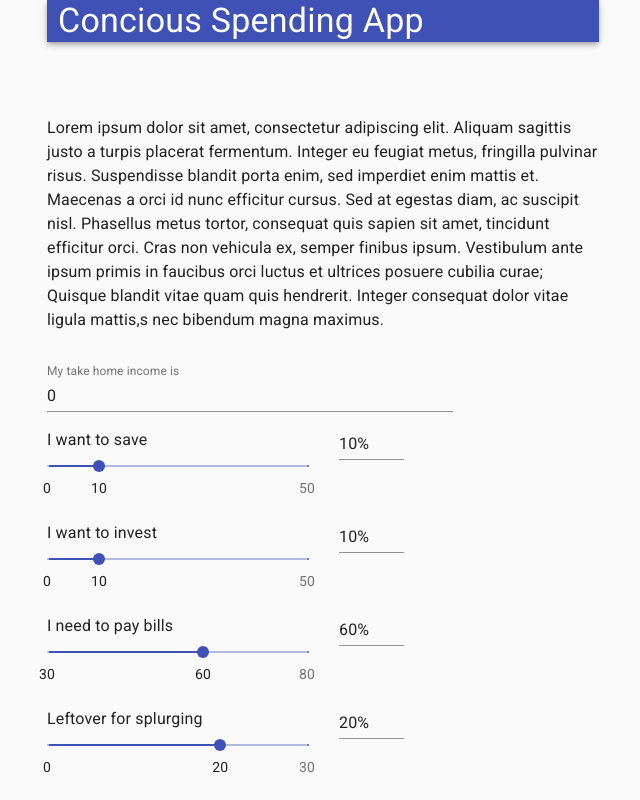
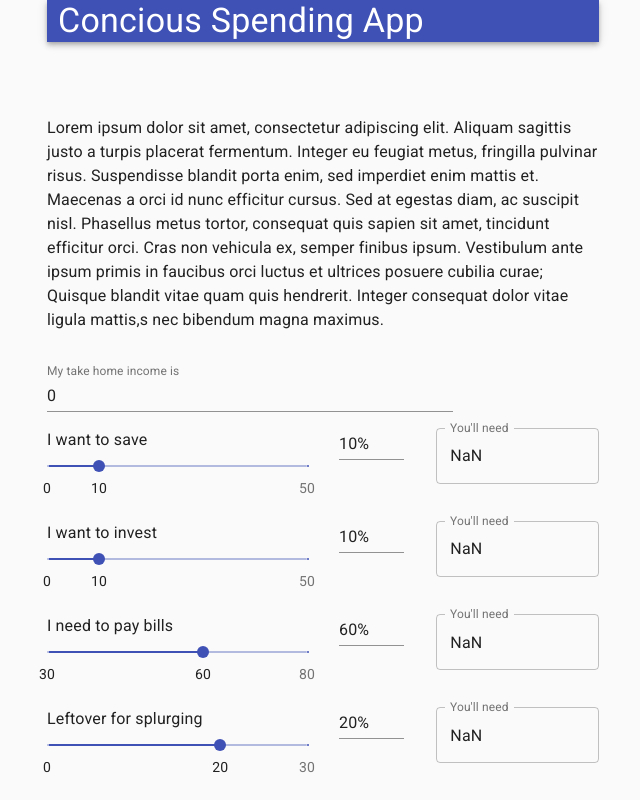
Before and after one commit to skellas/concious-spending, a React (Create React App) app: page / in a window 1280 px wide. Shown: the whole page, without its empty margins (317-957 px from the left). Built offline with nearby package versions, Linux system fonts and the light colour scheme.

Commit message:
Add calculated value of income

```diff
--- a/src/components/PercentageInput.jsx
+++ b/src/components/PercentageInput.jsx
@@ -1,8 +1,8 @@
 import React, { useState } from 'react';
 import Typography from '@material-ui/core/Typography';
-import { Slider, Grid, Input } from '@material-ui/core';
+import { Slider, Grid, Input, TextField } from '@material-ui/core';
 
-export default function PercentageInput({id, label, minimumValue, maximumValue, defaultValue}) {
+export default function PercentageInput({id, label, minimumValue, maximumValue, defaultValue, percentageOf}) {
 
   const [value, setValue] = useState(defaultValue);
   const handleSliderChange = (event, newValue) => {
@@ -55,6 +55,15 @@ export default function PercentageInput({id, label, minimumValue, maximumValue,
                 onBlur={handleOnBlur}
               />
             </Grid>
+            <Grid item xs={4}>
+              <TextField
+                id={`${id}-calculated`}
+                value={percentageOf * (value / 100) }
+                variant='outlined'
+                label={`You'll need`}
+                aria-readonly={true}
+              />
+            </Grid>
           </Grid>
     )
 }
```
